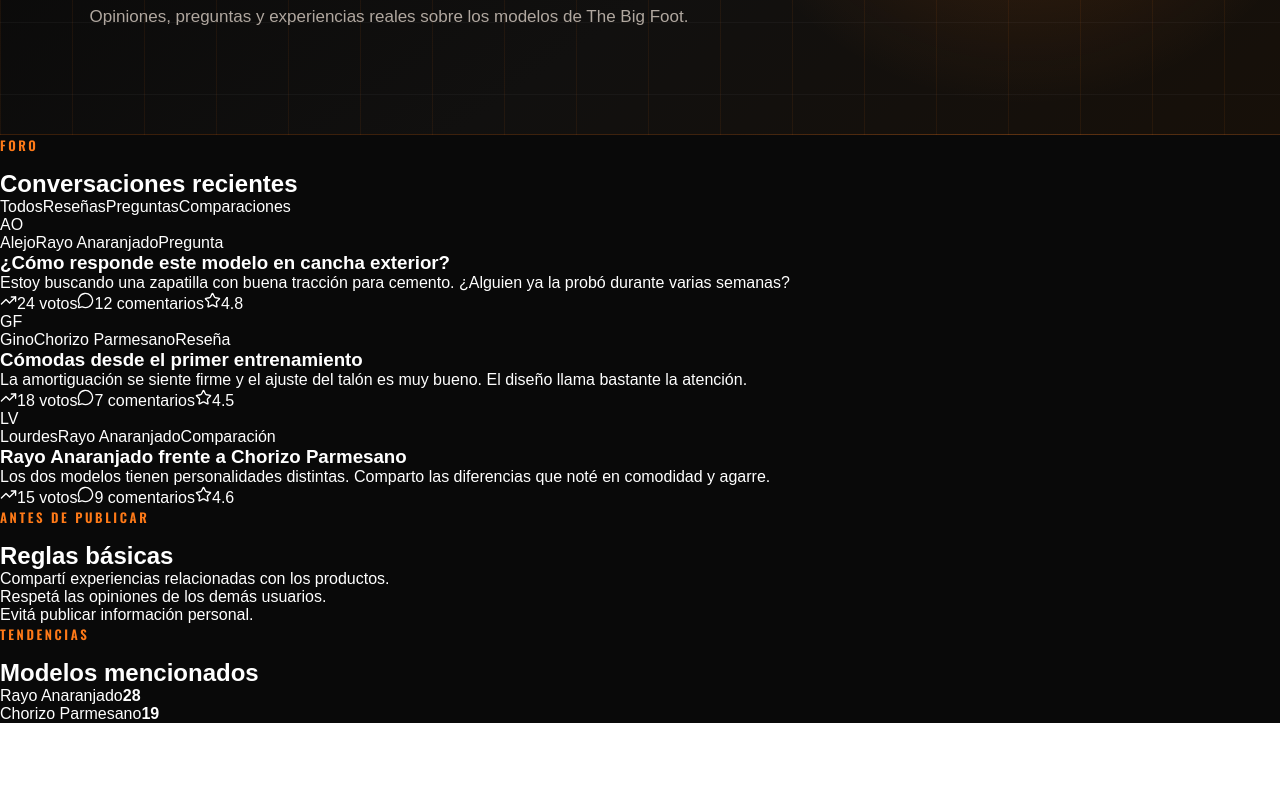
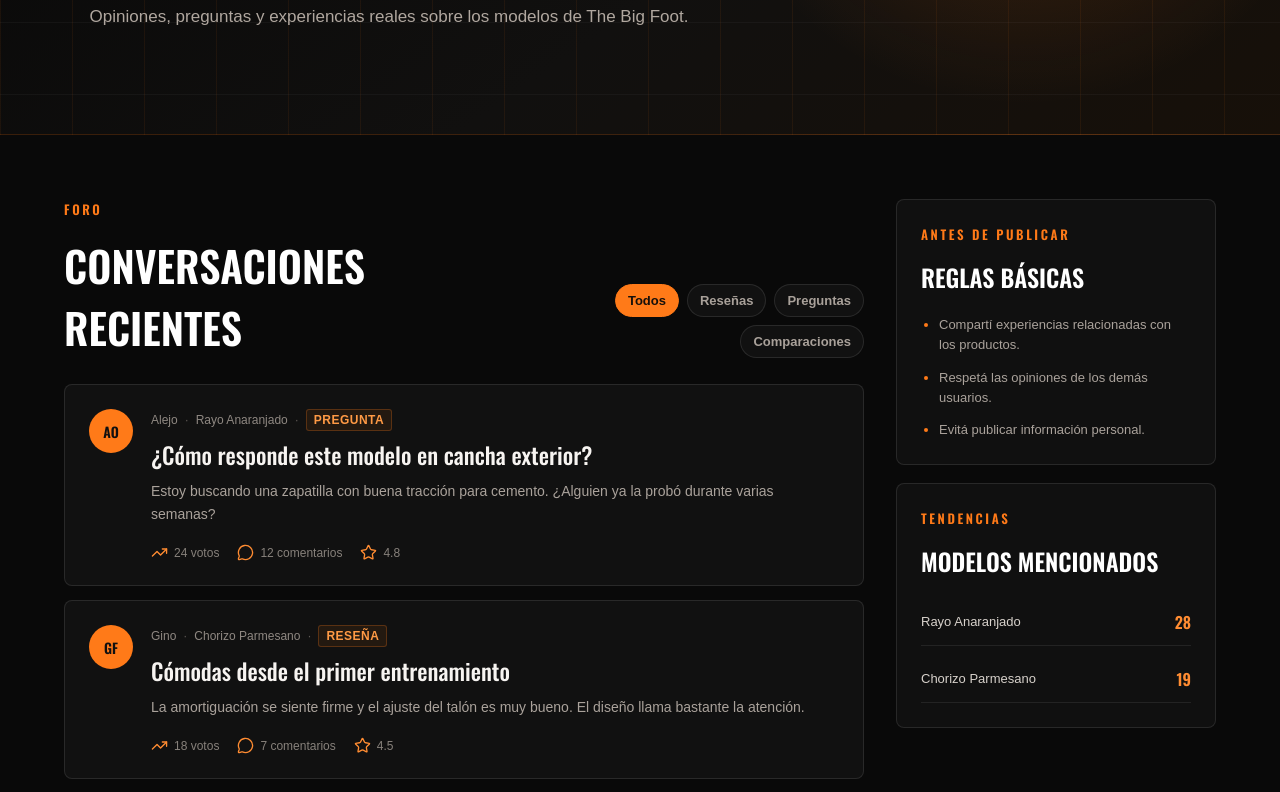
Before and after one commit to olatealejo/Proyecto_Big_Foot, a React (Vite) app: page /comunidad in a window 1280 px wide. Shown: the part 420-1212 px from the top of the page. Before the commit the page ends 1143 px from the top, so only its background shows below. Built offline with nearby package versions, Linux system fonts and the light colour scheme.

Commit message:
style: diseñar foro de comunidad

```diff
--- a/src/pages/Comunidad.css
+++ b/src/pages/Comunidad.css
@@ -106,3 +106,251 @@
   font-size: 17px;
   line-height: 1.7;
 }
+
+.comunidad-contenido {
+  width: min(1440px, 100%);
+  margin: 0 auto;
+  padding: 64px clamp(20px, 5vw, 72px) 90px;
+
+  display: grid;
+  grid-template-columns: minmax(0, 1fr) 320px;
+  gap: 32px;
+
+  background-color: #090909;
+}
+
+.comunidad-feed {
+  min-width: 0;
+}
+
+.comunidad-feed-encabezado {
+  margin-bottom: 26px;
+
+  display: flex;
+  align-items: flex-end;
+  justify-content: space-between;
+  gap: 24px;
+}
+
+.comunidad-feed h2,
+.comunidad-panel h2 {
+  margin: 0;
+
+  font-family: "Oswald", Arial, sans-serif;
+  font-weight: 600;
+  text-transform: uppercase;
+}
+
+.comunidad-feed h2 {
+  font-size: clamp(30px, 4vw, 42px);
+}
+
+.comunidad-categorias {
+  display: flex;
+  flex-wrap: wrap;
+  justify-content: flex-end;
+  gap: 8px;
+}
+
+.comunidad-categoria {
+  padding: 8px 12px;
+
+  color: #a9a19a;
+  font-size: 13px;
+  font-weight: 600;
+
+  background-color: #111111;
+  border: 1px solid rgba(255, 255, 255, 0.1);
+  border-radius: 999px;
+}
+
+.comunidad-categoria-activa {
+  color: #16100b;
+  background-color: #ff7a18;
+  border-color: #ff7a18;
+}
+
+.comunidad-publicaciones {
+  display: grid;
+  gap: 14px;
+}
+
+.comunidad-publicacion {
+  padding: 24px;
+
+  display: flex;
+  align-items: flex-start;
+  gap: 18px;
+
+  background-color: #111111;
+  border: 1px solid rgba(255, 255, 255, 0.1);
+  border-radius: 8px;
+
+  transition:
+    border-color 0.2s ease,
+    background-color 0.2s ease,
+    transform 0.2s ease;
+}
+
+.comunidad-publicacion:hover {
+  background-color: #141414;
+  border-color: rgba(255, 122, 24, 0.42);
+  transform: translateY(-2px);
+}
+
+.comunidad-avatar {
+  width: 44px;
+  height: 44px;
+  flex: 0 0 44px;
+
+  display: grid;
+  place-items: center;
+
+  color: #101010;
+  font-family: "Oswald", Arial, sans-serif;
+  font-size: 14px;
+  font-weight: 600;
+
+  background-color: #ff7a18;
+  border-radius: 50%;
+}
+
+.comunidad-publicacion-contenido {
+  min-width: 0;
+  flex: 1;
+}
+
+.comunidad-publicacion-meta {
+  margin-bottom: 10px;
+
+  display: flex;
+  align-items: center;
+  flex-wrap: wrap;
+  gap: 7px;
+
+  color: #8f8882;
+  font-size: 12px;
+}
+
+.comunidad-publicacion-meta span:not(:last-child)::after {
+  content: "·";
+  margin-left: 7px;
+  color: #5f5a56;
+}
+
+.comunidad-publicacion-meta .comunidad-tipo {
+  padding: 3px 7px;
+
+  color: #ff9a45;
+  font-weight: 600;
+  text-transform: uppercase;
+  letter-spacing: 0.5px;
+
+  background-color: rgba(255, 122, 24, 0.08);
+  border: 1px solid rgba(255, 122, 24, 0.25);
+  border-radius: 3px;
+}
+
+.comunidad-publicacion h3 {
+  margin: 0 0 10px;
+
+  color: #f7f4f1;
+  font-family: "Oswald", Arial, sans-serif;
+  font-size: 23px;
+  font-weight: 500;
+  line-height: 1.25;
+}
+
+.comunidad-publicacion p {
+  margin: 0;
+
+  color: #aaa29b;
+  font-size: 14px;
+  line-height: 1.65;
+}
+
+.comunidad-publicacion-datos {
+  margin-top: 18px;
+
+  display: flex;
+  align-items: center;
+  flex-wrap: wrap;
+  gap: 18px;
+
+  color: #87817b;
+  font-size: 12px;
+}
+
+.comunidad-publicacion-datos span {
+  display: inline-flex;
+  align-items: center;
+  gap: 6px;
+}
+
+.comunidad-publicacion-datos svg {
+  color: #ff8c32;
+}
+
+.comunidad-lateral {
+  display: grid;
+  align-content: start;
+  gap: 18px;
+}
+
+.comunidad-panel {
+  padding: 24px;
+
+  background-color: #101010;
+  border: 1px solid rgba(255, 255, 255, 0.1);
+  border-radius: 8px;
+}
+
+.comunidad-panel h2 {
+  font-size: 24px;
+}
+
+.comunidad-panel ul {
+  margin: 20px 0 0;
+  padding-left: 18px;
+
+  display: grid;
+  gap: 12px;
+
+  color: #aaa29b;
+  font-size: 13px;
+  line-height: 1.55;
+}
+
+.comunidad-panel li::marker {
+  color: #ff7a18;
+}
+
+.comunidad-modelos {
+  margin: 20px 0 0;
+  padding: 0;
+
+  display: grid;
+  gap: 10px;
+
+  list-style: none;
+  counter-reset: modelos;
+}
+
+.comunidad-modelos li {
+  padding: 11px 0;
+
+  display: flex;
+  align-items: center;
+  justify-content: space-between;
+  gap: 12px;
+
+  color: #d7d1cb;
+  font-size: 13px;
+  border-bottom: 1px solid rgba(255, 255, 255, 0.08);
+}
+
+.comunidad-modelos strong {
+  color: #ff8c32;
+  font-family: "Oswald", Arial, sans-serif;
+  font-size: 16px;
+}
```
